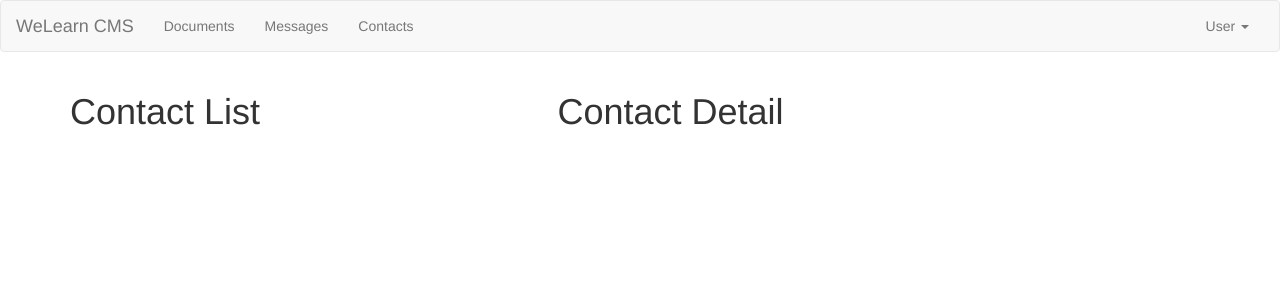
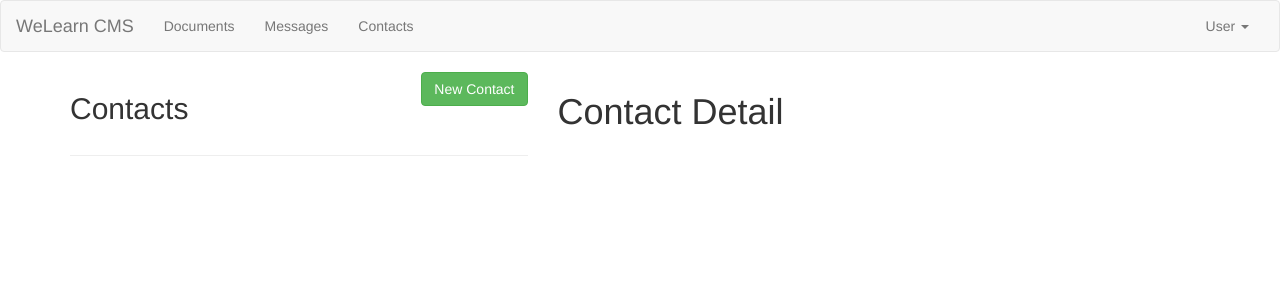
Before and after one commit to trainerkim20/FullStackProjs, an Angular app in the folder cms/: page / in a window 1280 px wide. Shown: the top 300 px of the page. Built offline with nearby package versions, Linux system fonts and the light colour scheme.

Commit message:
top of list is up but not aligned right

```diff
--- a/cms/src/app/contacts/contact-list/contact-list.component.css
+++ b/cms/src/app/contacts/contact-list/contact-list.component.css
@@ -0,0 +1,3 @@
+.top-of-list {
+    background-color: grey;
+}
--- a/cms/src/app/contacts/contact-list/contact-list.component.html
+++ b/cms/src/app/contacts/contact-list/contact-list.component.html
@@ -1 +1,25 @@
-<p>contact-list works!</p>
+<div class="row">
+    <div class="align-middle col-xs-12">
+        <h2 class="pull-left">Contacts</h2>
+            <button class="btn btn-success pull-right">New Contact</button>
+    </div>
+</div>
+<hr>
+<!-- <div class="row">
+    <div class="col-xs-12">
+        <a href="#" class="list-group-item clearfix"
+        *ngFor="let recipe of recipes">
+            <div class="pull-left">
+                <h4 class="list-group-item-heading">{{ recipe.name }}</h4>
+                <p class="list-group-item-text">{{ recipe.description }}</p>
+            </div>
+            <span class="pull-right">
+                <img src="{{ recipe.imagePath }}"
+                alt="{{ recipe.name }}"
+                class="img-responsive"
+                style="max-height: 50px;">
+            </span>
+        </a>
+        <app-recipe-item></app-recipe-item>
+    </div>
+</div> -->
--- a/cms/src/app/contacts/contacts.component.html
+++ b/cms/src/app/contacts/contacts.component.html
@@ -1,6 +1,6 @@
 <div class="row">
     <div class="col-md-5">
-<h1>Contact List</h1>
+<cms-contact-list></cms-contact-list>
     </div>
       <div class="col-md-4">
 <h1>Contact Detail</h1>
```
